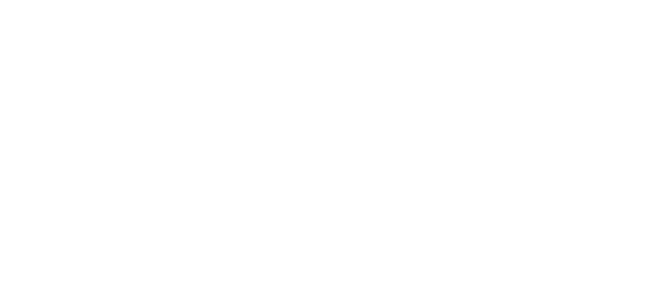
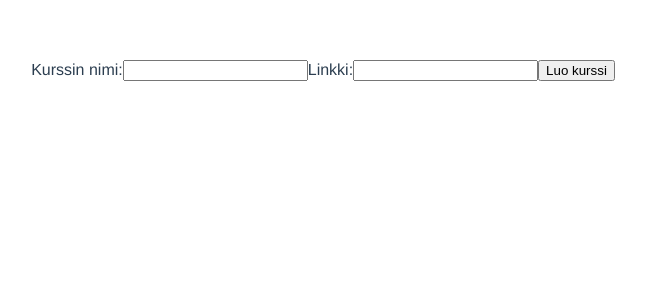
Before and after one commit to TeemuTallskog/SchoolTracker, a Vue app in the folder vue-app/: page / in a window 1280 px wide. Shown: the top 300 px of the page, without its empty margins (317-963 px from the left). Built offline with nearby package versions, Linux system fonts and the light colour scheme.

Commit message:
Basic form

```diff
--- a/vue-app/src/App.vue
+++ b/vue-app/src/App.vue
@@ -1,14 +1,34 @@
 <template>
-
+  <div id="form">
+    <course-form @add:course="addCourse" />
+    <course-table :courses="courses"/>
+  </div>
 </template>
 
 <script>
 import CourseForm from "./components/CourseForm.vue";
+import CourseTable from "./components/CourseTable";
 
 export default {
   name: 'App',
   components: {
+    CourseTable,
     CourseForm
+  },
+  data() {
+    return {
+      courses: []
+    }
+  },
+  methods: {
+    addCourse(course){
+      const lastId = this.courses.length > 0
+      ? this.courses[this.courses.length - 1].id
+          : 0;
+      const id = lastId + 1;
+      const newCourse = {...course, id};
+      this.courses = [...this.courses, newCourse]
+    }
   }
 }
 </script>
--- a/vue-app/src/components/CourseForm.vue
+++ b/vue-app/src/components/CourseForm.vue
@@ -1,10 +1,31 @@
 <template>
-
+<div id="course-form">
+  <form @submit.prevent="handleSubmit">
+    <label>Kurssin nimi:</label>
+    <input v-model="course.name" type="text">
+    <label>Linkki:</label>
+    <input v-model="course.link" type="text">
+    <button>Luo kurssi</button>
+  </form>
+</div>
 </template>
 
 <script>
 export default {
-  name: "CourseForm"
+  name: "CourseForm",
+  data(){
+    return{
+      course: {
+        name: '',
+        link: '',
+      },
+    }
+  },
+  methods: {
+    handleSubmit(){
+      this.$emit('add:course', this.course)
+    }
+  }
 }
 </script>
 
--- /dev/null
+++ b/vue-app/src/components/CourseTable.vue
@@ -0,0 +1,20 @@
+<template>
+ <div id="course-table">
+   <ul v-for="course in courses" :key="course.id">
+     <li><a href="{{course.link}}">{{ course.name }}</a></li>
+   </ul>
+ </div>
+</template>
+
+<script>
+export default {
+  name: "course-table",
+  props: {
+    courses: Array,
+  },
+}
+</script>
+
+<style scoped>
+
+</style>
```
